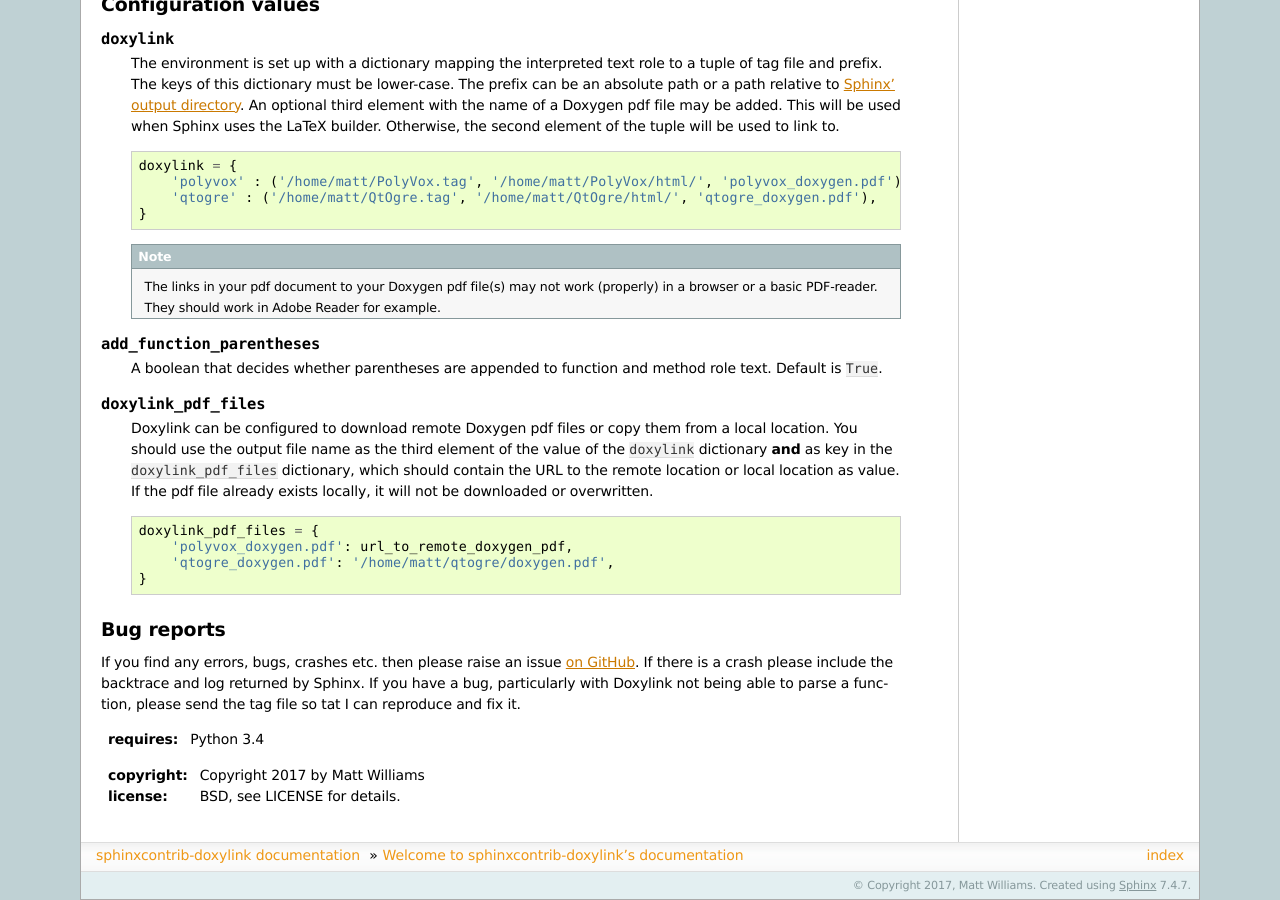
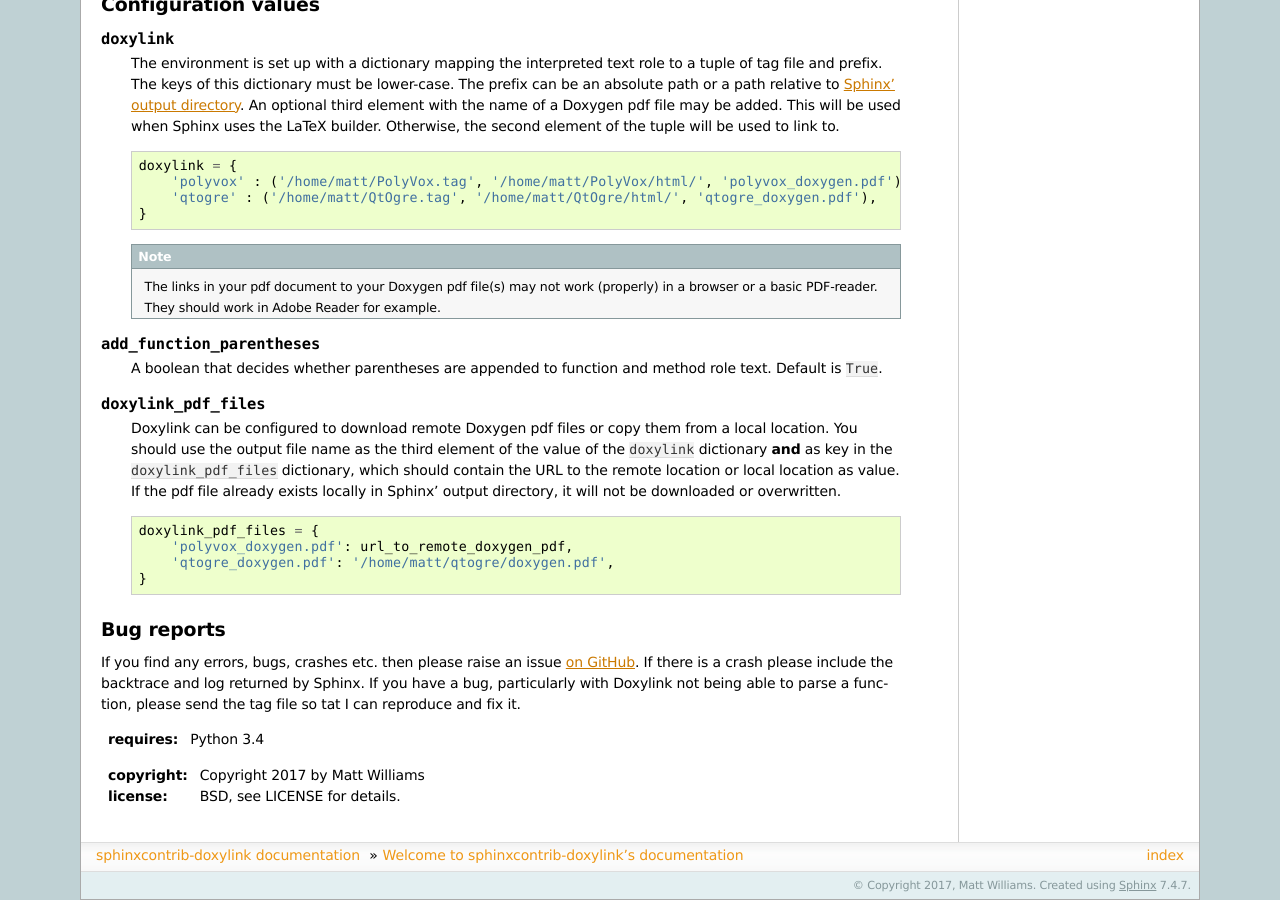
Before and after one commit to sphinx-contrib/doxylink, a Sphinx documentation site: the page built from doc/index.rst, in a window 1280 px wide and 900 px high, scrolled down 1995 px. Built offline with Sphinx 7.4.7, drawn with Linux system fonts in a browser that asks for light colours; pages that are not in the unit, such as notebooks, are missing from menus; the version number could not be read and is left out.

Commit message:
Clarify condition for overwriting locally stored pdf file
Co-authored-by: Crt Mori <crt.mori@gmail.com>

```diff
--- a/doc/index.rst
+++ b/doc/index.rst
@@ -159,7 +159,7 @@ Configuration values
     You should use the output file name as the third
     element of the value of the ``doxylink`` dictionary **and** as key in the ``doxylink_pdf_files`` dictionary,
     which should contain the URL to the remote location or local location as value.
-    If the pdf file already exists locally, it will not be downloaded or overwritten.
+    If the pdf file already exists locally in Sphinx' output directory, it will not be downloaded or overwritten.
 
     .. code-block:: python
 
```
